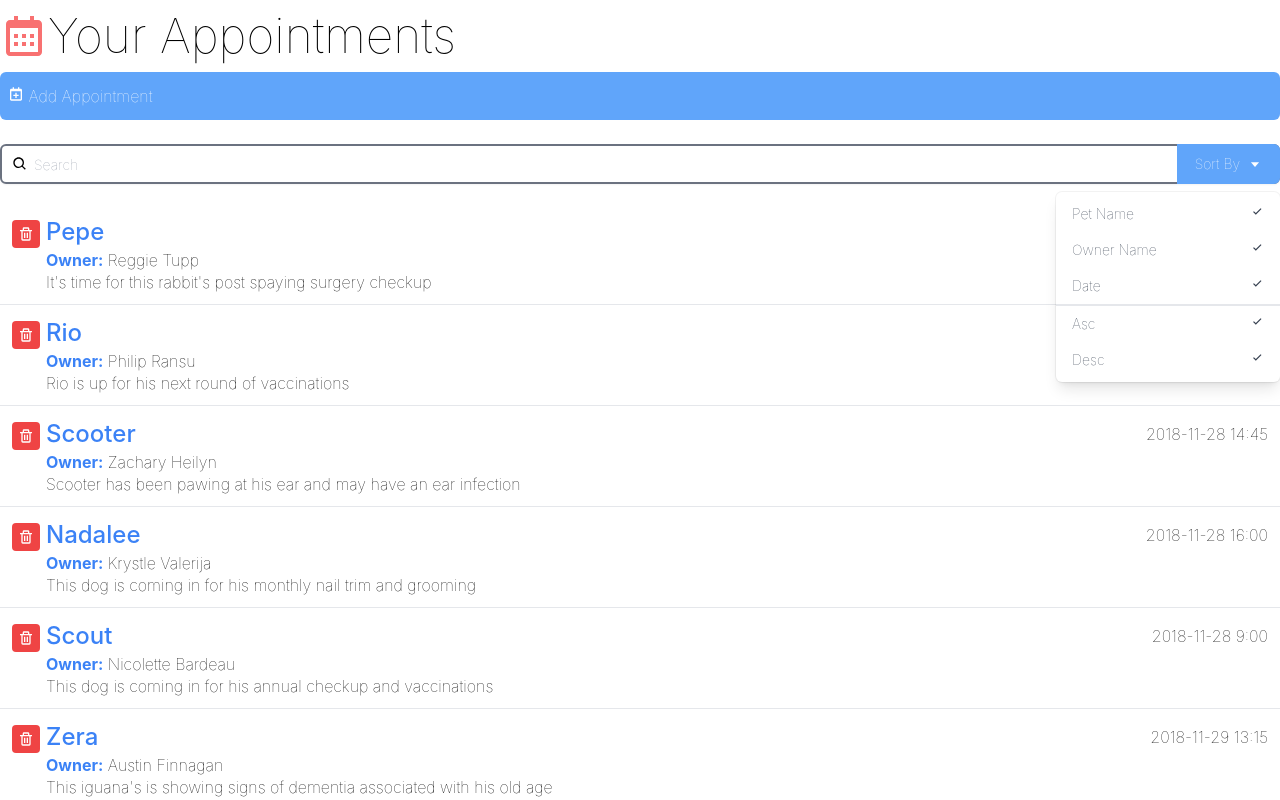
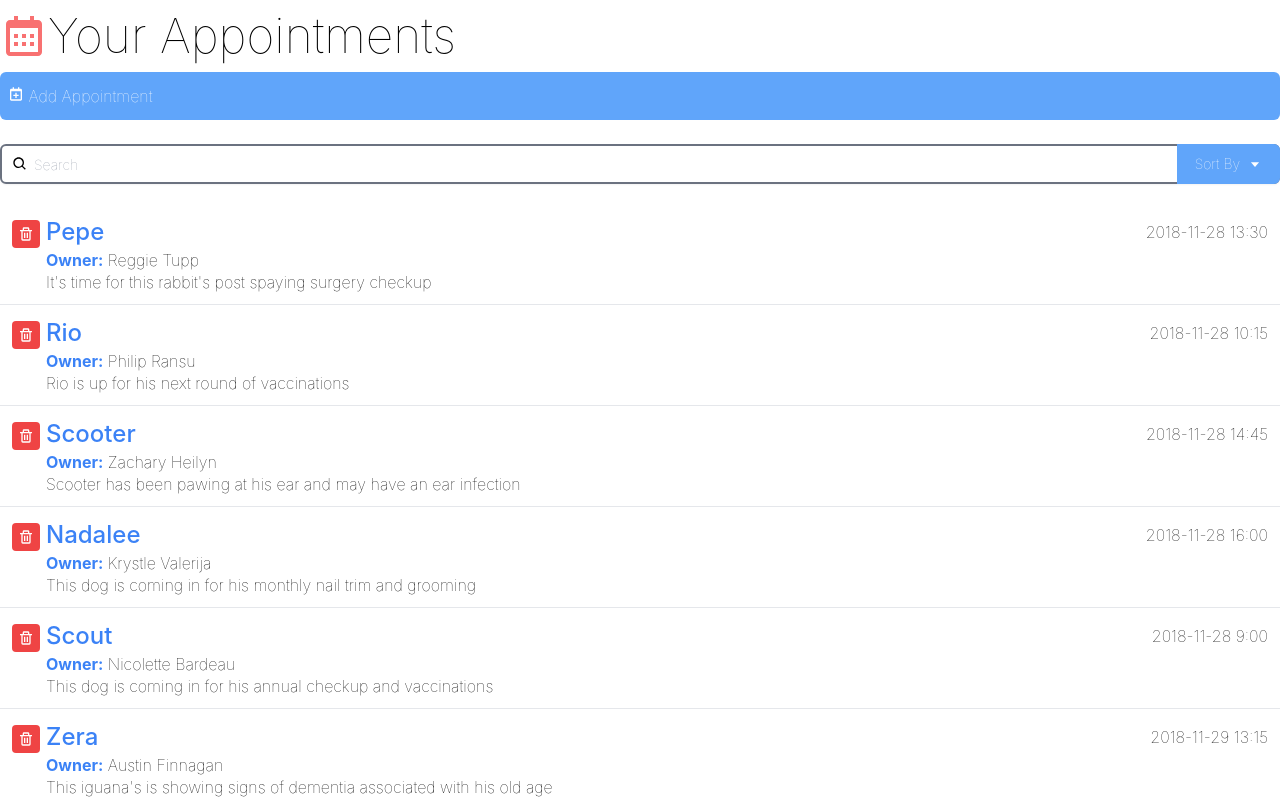
Before and after one commit to AllenRuiGuo/react-interface, a React (Create React App) app: page / in a window 1280 px wide. Shown: the top 800 px of the page. Built offline with nearby package versions, Linux system fonts and the light colour scheme.

Commit message:
Toggle Sort By button

```diff
--- a/src/components/Search.js
+++ b/src/components/Search.js
@@ -1,6 +1,10 @@
 import { BiSearch, BiCaretDown, BiCheck } from "react-icons/bi";
+import { useState } from "react";
 
-const DropDown = () => {
+const DropDown = ({ toggle }) => {
+  if (!toggle) {
+    return null;
+  }
   return (
     <div
       className="origin-top-right absolute right-0 mt-2 w-56
@@ -48,6 +52,7 @@
 };
 
 const Search = () => {
+  let [toggleSort, setToggleSort] = useState(false);
   return (
     <div className="py-5">
       <div className="mt-1 relative rounded-md shadow-sm">
@@ -67,6 +72,7 @@
           <div>
             <button
               type="button"
+              onClick={() => setToggleSort(!toggleSort)}
               className="justify-center px-4 py-2 bg-blue-400 border-2 border-blue-400 text-sm text-white hover:bg-blue-700 focus:outline-none focus:ring-2 focus:ring-offset-2 flex items-center rounded-r-md"
               id="options-menu"
               aria-haspopup="true"
@@ -74,7 +80,7 @@
             >
               Sort By <BiCaretDown className="ml-2" />
             </button>
-            <DropDown />
+            <DropDown toggle={toggleSort} />
           </div>
         </div>
       </div>
```
